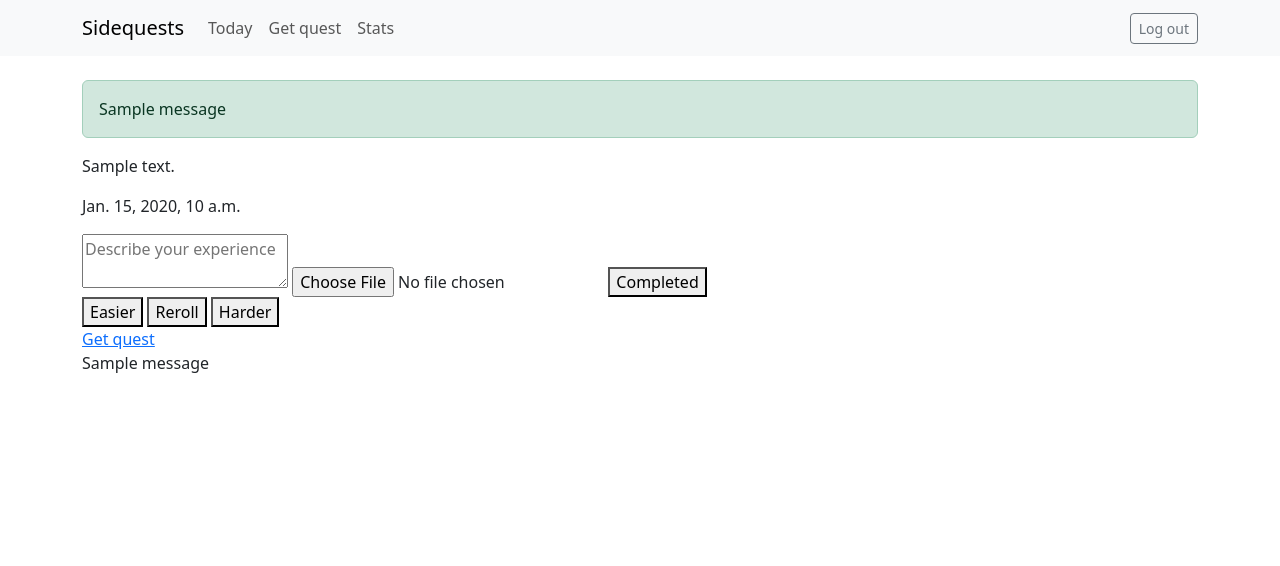
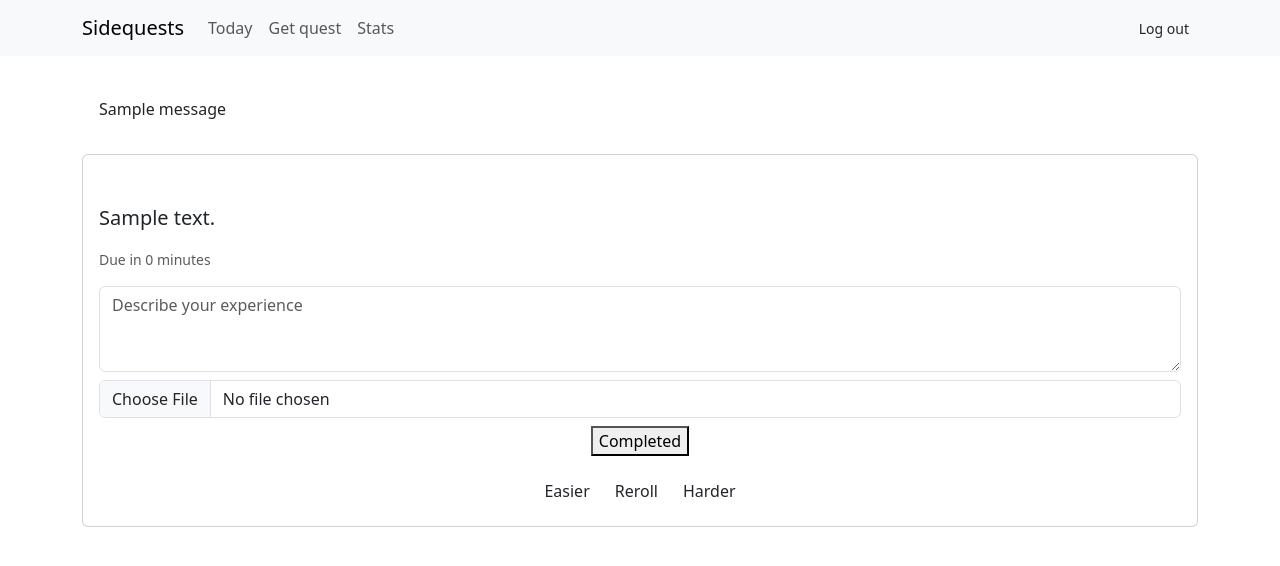
Before and after one commit to IAmBeli/sidequests, a Django app: page /quests/today/ in a window 1280 px wide. Shown: the top 566 px of the page. Run offline with Django 5.2, Linux system fonts and the light colour scheme; a user stored in the database is signed in; tables that the repository leaves empty hold one stand-in row (values such as "Sample post"); one stand-in notice (Sample message) is shown; parts of the project's set-up code (start-up, migrations or seed data) failed here and were passed over; some libraries are stand-ins or nearby versions.

Commit message:
Style today page with Bootstrap 6 card, badges and buttons

```diff
--- a/quests/templates/base.html
+++ b/quests/templates/base.html
@@ -18,7 +18,7 @@
                 </div>
                 <form method="post" action="{% url 'logout' %}" class="ms-auto">
                     {% csrf_token %}
-                    <button type="submit" class="btn btn-outline-secondary btn-sm">Log out</button>
+                    <button type="submit" class="btn btn-outline theme-secondary btn-sm">Log out</button>
                 </form>
                 {% endif %}
         </div>
@@ -26,7 +26,7 @@
 
     <main class="container">
         {% for message in messages %}
-            <div class="alert alert-{{ message.tags }}">{{ message }}</div>
+            <div class="alert theme-{{ message.tags }}">{{ message }}</div>
         {% endfor %}
         {% block content %}{% endblock %}
     </main>
--- a/quests/templates/quests/today.html
+++ b/quests/templates/quests/today.html
@@ -2,32 +2,37 @@
 {% block title %}Today{% endblock %}
 {% block content %}
 {% for assignment in assignments %}
-    <p>{{ assignment.quest.text }}</p>
-    <p>{{ assignment.deadline }}</p>
+<div class="card mb-3">
+    <div class="card-body">
+        <div class="mb-2">
+            <span class="badge theme-primary">{{ assignment.quest.get_category_display }}</span>
+            <span class="badge badge-outline theme-secondary">{{ assignment.quest.get_difficulty_display }}</span>
+        </div>
+        <p class="card-text fs-5">{{ assignment.quest.text }}</p>
+        <p class="text-body-secondary small">Due in {{ assignment.deadline|timeuntil }}</p>
 
         {% if error and assignment.id == error_assignment_id %}
-        <p style="color:red">{{ error }}</p>
+            <p class="text-danger">{{ error }}</p>
         {% endif %}
 
-    <form method="post" enctype="multipart/form-data" action="{% url 'quests:complete' assignment.id %}">
+        <form method="post" enctype="multipart/form-data" action="{% url 'quests:complete' assignment.id %}" class="mb-3">
             {% csrf_token %}
-        <textarea name="description" placeholder="Describe your experience">{% if assignment.id == error_assignment_id %}{{ entered_description }}{% endif %}</textarea>
-        <input type="file" name="photo" accept="image/*">
-        <button type="submit">Completed</button>
+            <textarea name="description" class="form-control mb-2" rows="3" placeholder="Describe your experience">{% if assignment.id == error_assigment_id %}{{ entered_description }}{% endif %}</textarea>
+            <input type="file" name="photo" accept="image/*" class="form-control mb-2">
+            <div class="d-flex justify-content-center">
+                <button type="submit" class="btn-solid theme-success">Completed</button>
+            </div>
         </form>
-    <form method="post" action="{% url 'quests:reroll' %}">
+
+        <form method="post" action="{% url 'quests:reroll' %}" class="d-flex justify-content-center">
             {% csrf_token %}
-        <button type="submit" name="shift" value="easier">Easier</button>
-        <button type="submit">Reroll</button>
-        <button type="submit name=shift" value="harder">Harder</button>
+            <div class="btn-group">
+                <button type="submit" name="shift" value="easier" class="btn btn-outline theme-secondary">Easier</button>
+                <button type="submit" class="btn btn-outline theme-secondary">Reroll</button>
+                <button type="submit" name="shift" value="harder" class="btn btn-outline theme-secondary">Harder</button>
+            </div>
         </form>
-{% empty %}
-    <p>No active quests yet.</p>
+    </div>
+</div>
 {% endfor %}
-    <a href="{% url 'quests:get_quest' %}">Get quest</a>
-{% if messages %}
-    {% for message in messages %}
-        <p>{{ message }}</p>
-    {% endfor %}
-{% endif %}
 {% endblock %}
```
Lines whose indentation alone changed are shown as unchanged.
